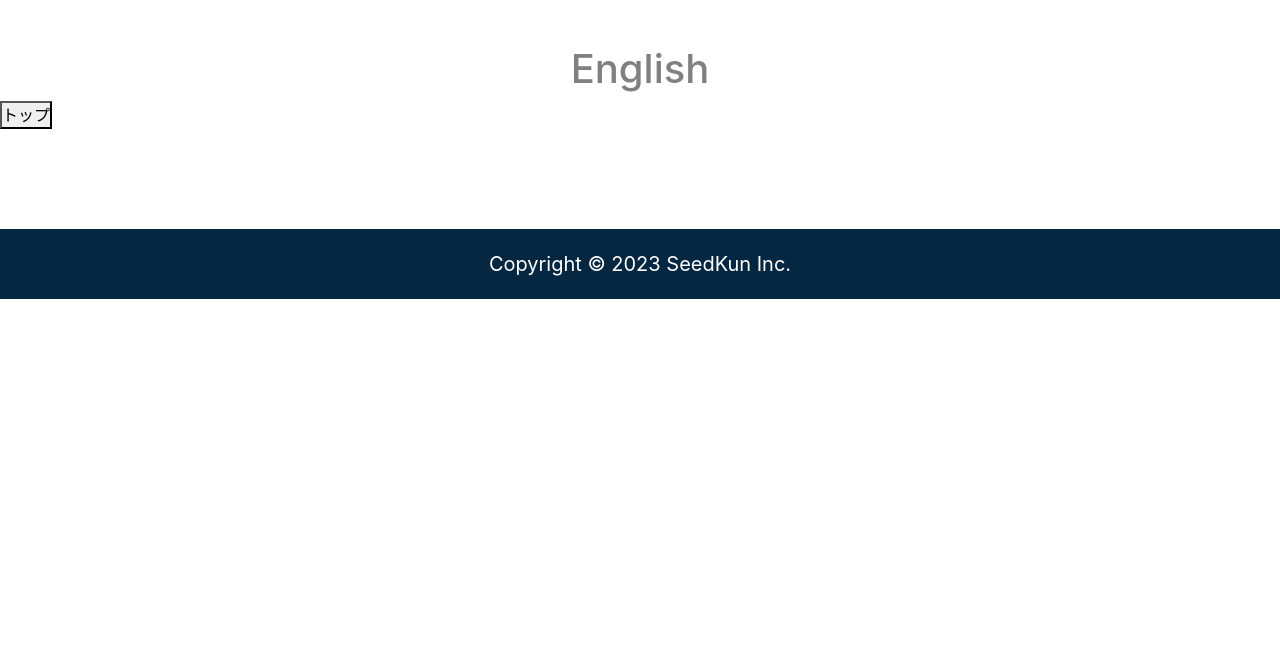
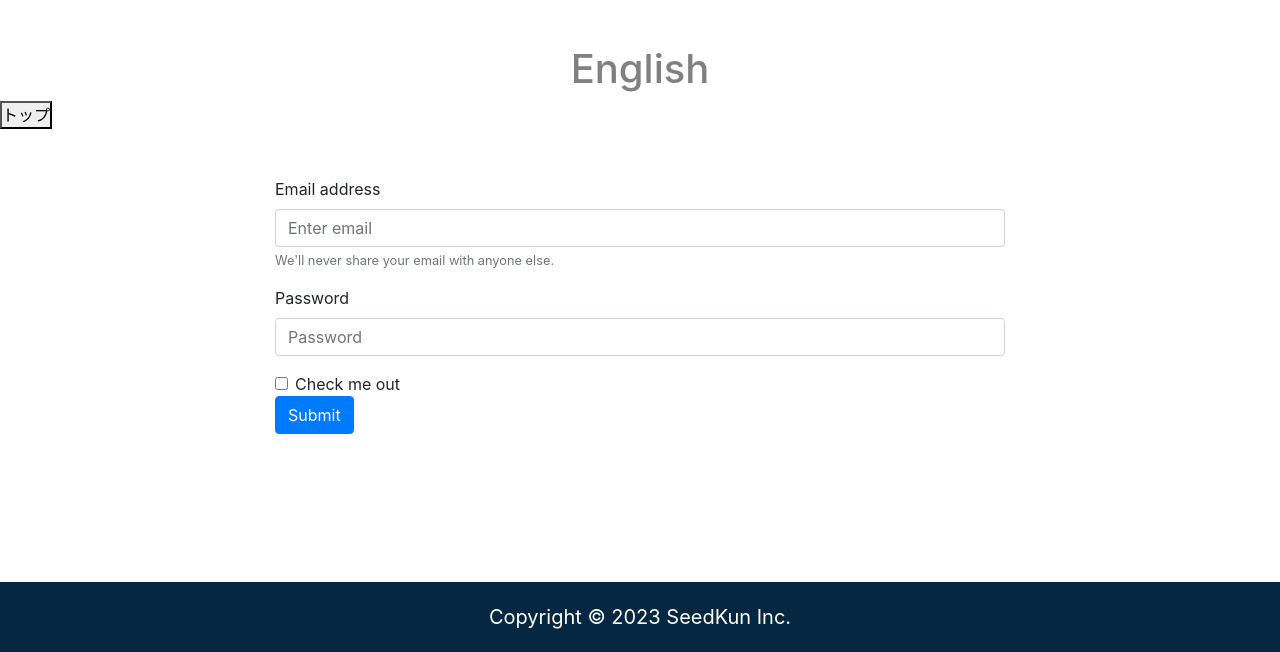
Before and after one commit to fok4dg5G/GitPractice, a plain HTML site: page index.html in a window 1280 px wide. Shown: the part 955-1607 px from the top of the page. Before the commit the page ends 1254 px from the top, so only its background shows below. Drawn offline with nearby package versions, Linux system fonts and the light colour scheme.

Commit message:
フォーム作成

```diff
--- a/index.html
+++ b/index.html
@@ -49,6 +49,28 @@
             </div>
         </section>
         <button type="button" id="toTop">トップ</button>
+        <div class="container py-5">
+            <div class="row">
+                <div class="col-8 offset-2">
+                    <form>
+                        <div class="form-group">
+                          <label for="exampleInputEmail1">Email address</label>
+                          <input type="email" class="form-control" id="exampleInputEmail1" aria-describedby="emailHelp" placeholder="Enter email">
+                          <small id="emailHelp" class="form-text text-muted">We'll never share your email with anyone else.</small>
+                        </div>
+                        <div class="form-group">
+                          <label for="exampleInputPassword1">Password</label>
+                          <input type="password" class="form-control" id="exampleInputPassword1" placeholder="Password">
+                        </div>
+                        <div class="form-check">
+                          <input type="checkbox" class="form-check-input" id="exampleCheck1">
+                          <label class="form-check-label" for="exampleCheck1">Check me out</label>
+                        </div>
+                        <button type="submit" class="btn btn-primary">Submit</button>
+                      </form>
+                </div>
+            </div>
+        </div>
     </main>
     <footer>
         <div>Copyright &copy; SeedKun Inc.</div>
```
